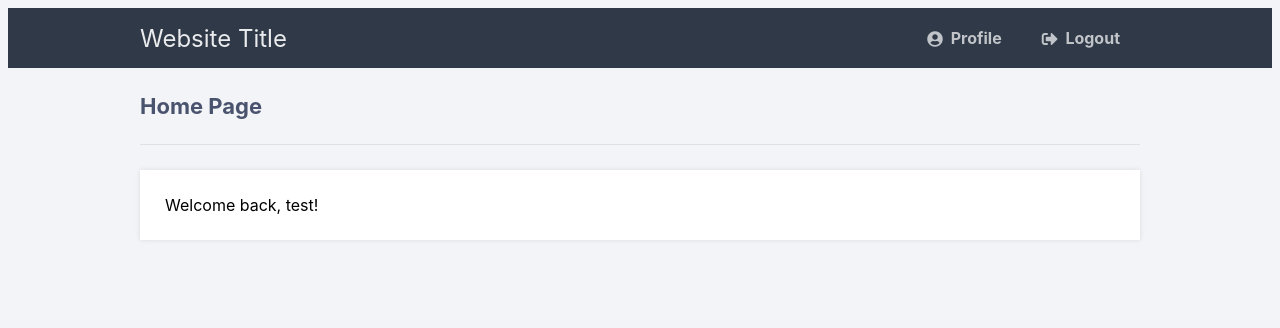
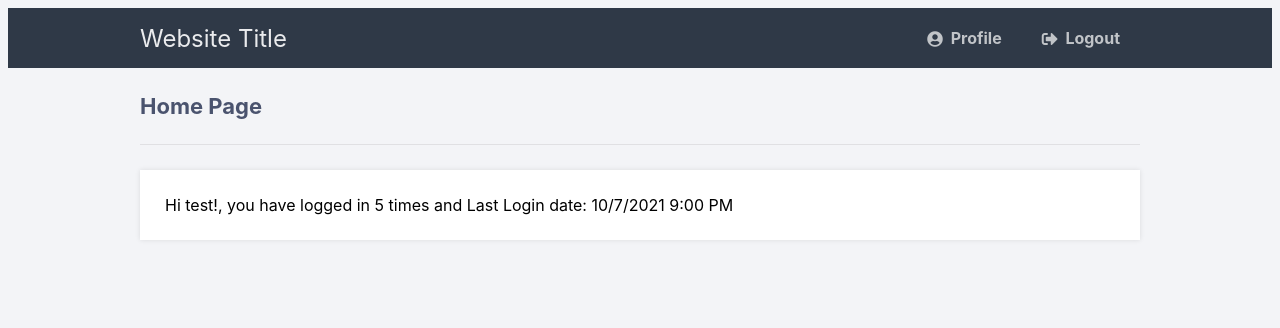
Before and after one commit to sujatce/csun, a PHP site: page /home.php in a window 1280 px wide. Shown: the top 328 px of the page. Run offline with PHP 8.4, Linux system fonts and the light colour scheme; a user stored in the database is signed in.

Commit message:
changes to logged in page

```diff
--- a/home.php
+++ b/home.php
@@ -25,7 +25,7 @@ if (!isset($_SESSION['loggedin'])) {
 		</nav>
 		<div class="content">
 			<h2>Home Page</h2>
-			<p>Welcome back, <?=$_SESSION['name']?>!</p>
+			<p>Hi <?=$_SESSION['name']?>!, you have logged in 5 times and Last Login date: 10/7/2021 9:00 PM</p>
 		</div>
 	</body>
 </html>
--- a/profile.php
+++ b/profile.php
@@ -48,10 +48,10 @@ $stmt->close();
 						<td>Username:</td>
 						<td><?=$_SESSION['name']?></td>
 					</tr>
-					<tr>
+					<!--tr>
 						<td>Password:</td>
 						<td><?=$password?></td>
-					</tr>
+					</tr-->
 					<tr>
 						<td>Email:</td>
 						<td><?=$email?></td>
```
